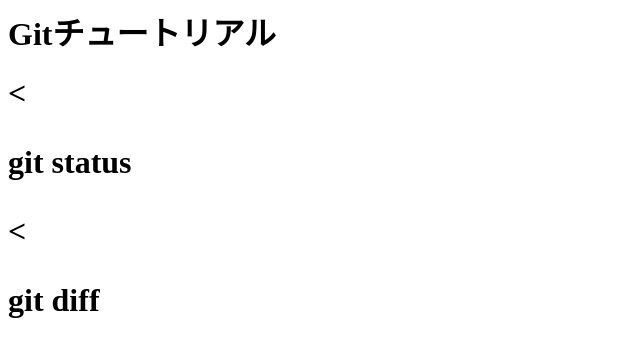
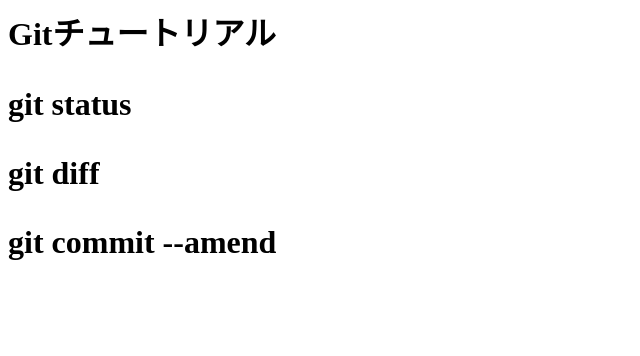
Before and after one commit to KyoutaTotoki/git_tutorial, a plain HTML site: page index.html in a window 1280 px wide. Shown: the whole page, without its empty margins (0-640 px from the left). Drawn offline with Linux system fonts and the light colour scheme.

Commit message:
git commit --amendを追記

```diff
--- a/index.html
+++ b/index.html
@@ -1,3 +1,4 @@
 <h1>Gitチュートリアル<h1>
-<<p>git status</p>
-<<p>git diff</p>
+<p>git status</p>
+<p>git diff</p>
+<p>git commit --amend</p>
```
